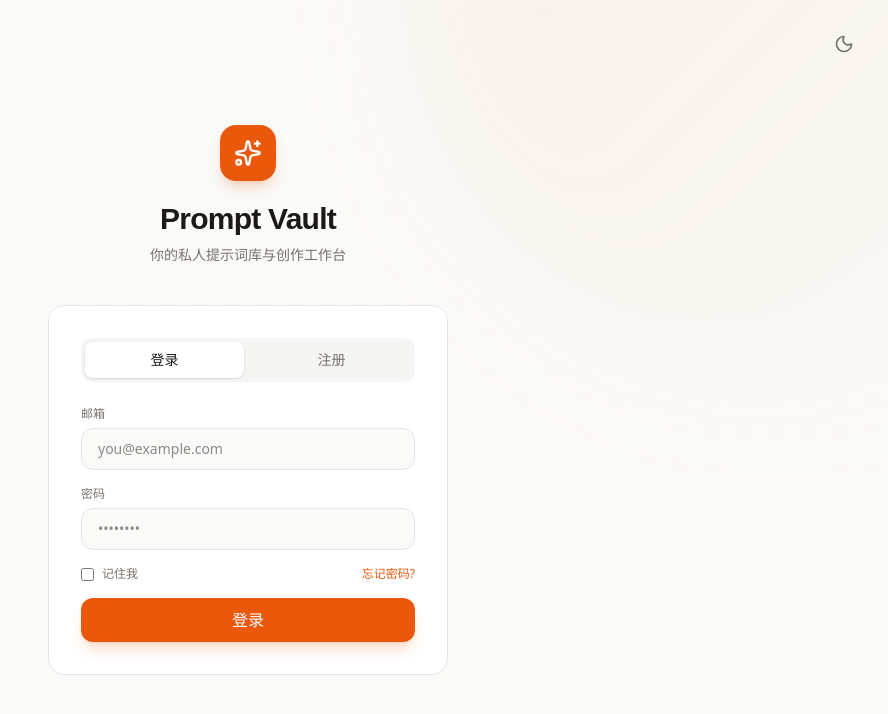
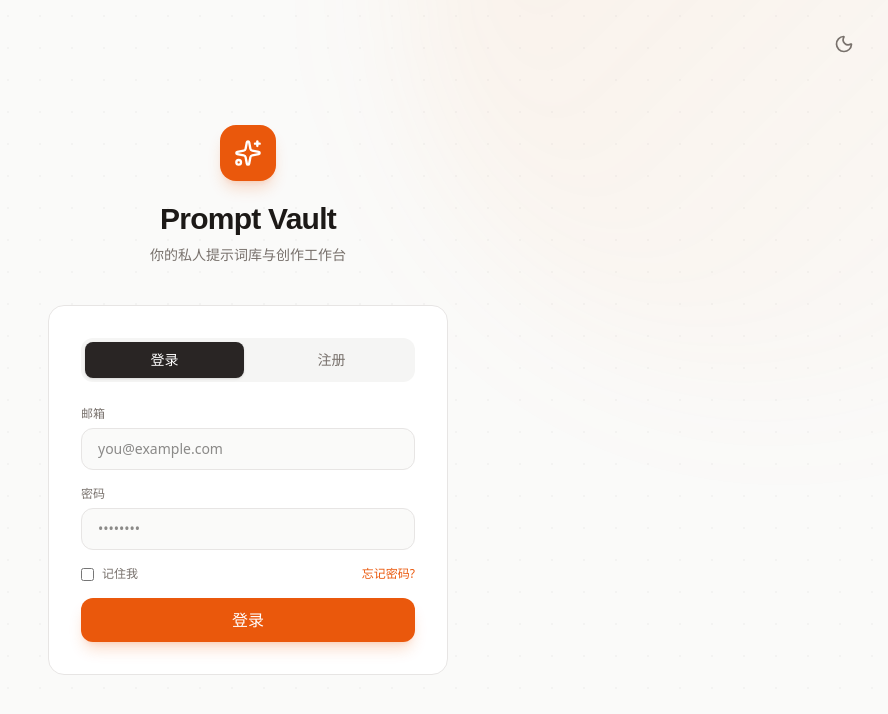
Before and after one commit to ch954895760/prompt, a Vue app in the folder prompt-ui/: page /login in a window 1280 px wide. Shown: the top 714 px of the page, without its empty margins (392-1280 px from the left). Built offline with nearby package versions, Linux system fonts and the light colour scheme; the HTML template or start-up script is replaced by a standard one.

Commit message:
style(Login): 更新登录和注册按钮的样式颜色

```diff
--- a/prompt-ui/src/views/Login.vue
+++ b/prompt-ui/src/views/Login.vue
@@ -77,12 +77,12 @@ async function handleRegister() {
         <div class="flex gap-2 mb-6 p-1 rounded-xl" style="background: var(--bg-tertiary)">
           <button @click="authMode = 'login'"
             class="flex-1 py-2 text-sm font-medium rounded-lg transition-all"
-            :class="authMode === 'login' ? 'bg-white dark:bg-surface-800 shadow-sm' : ''"
+            :class="authMode === 'login' ? 'bg-surface-800 text-white shadow-sm' : ''"
             :style="authMode === 'login' ? '' : 'color: var(--text-secondary)'"
           >登录</button>
           <button @click="authMode = 'register'"
             class="flex-1 py-2 text-sm font-medium rounded-lg transition-all"
-            :class="authMode === 'register' ? 'bg-white dark:bg-surface-800 shadow-sm' : ''"
+            :class="authMode === 'register' ? 'bg-surface-800 text-white shadow-sm' : ''"
             :style="authMode === 'register' ? '' : 'color: var(--text-secondary)'"
           >注册</button>
         </div>
```
